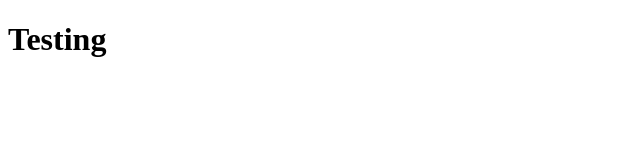
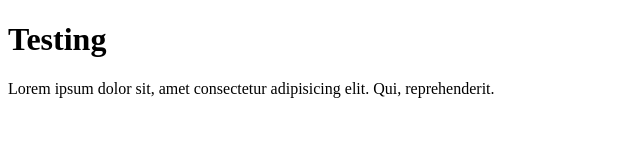
Before and after one commit to RachmasariAR/latihan-git, a plain HTML site: page index.html in a window 1280 px wide. Shown: the whole page, without its empty margins (0-640 px from the left). Drawn offline with Linux system fonts and the light colour scheme.

Commit message:
feat: add lorem description

```diff
--- a/index.html
+++ b/index.html
@@ -7,5 +7,6 @@
 </head>
 <body>
     <h1>Testing</h1>
+    <p>Lorem ipsum dolor sit, amet consectetur adipisicing elit. Qui, reprehenderit.</p>
 </body>
 </html>
```
